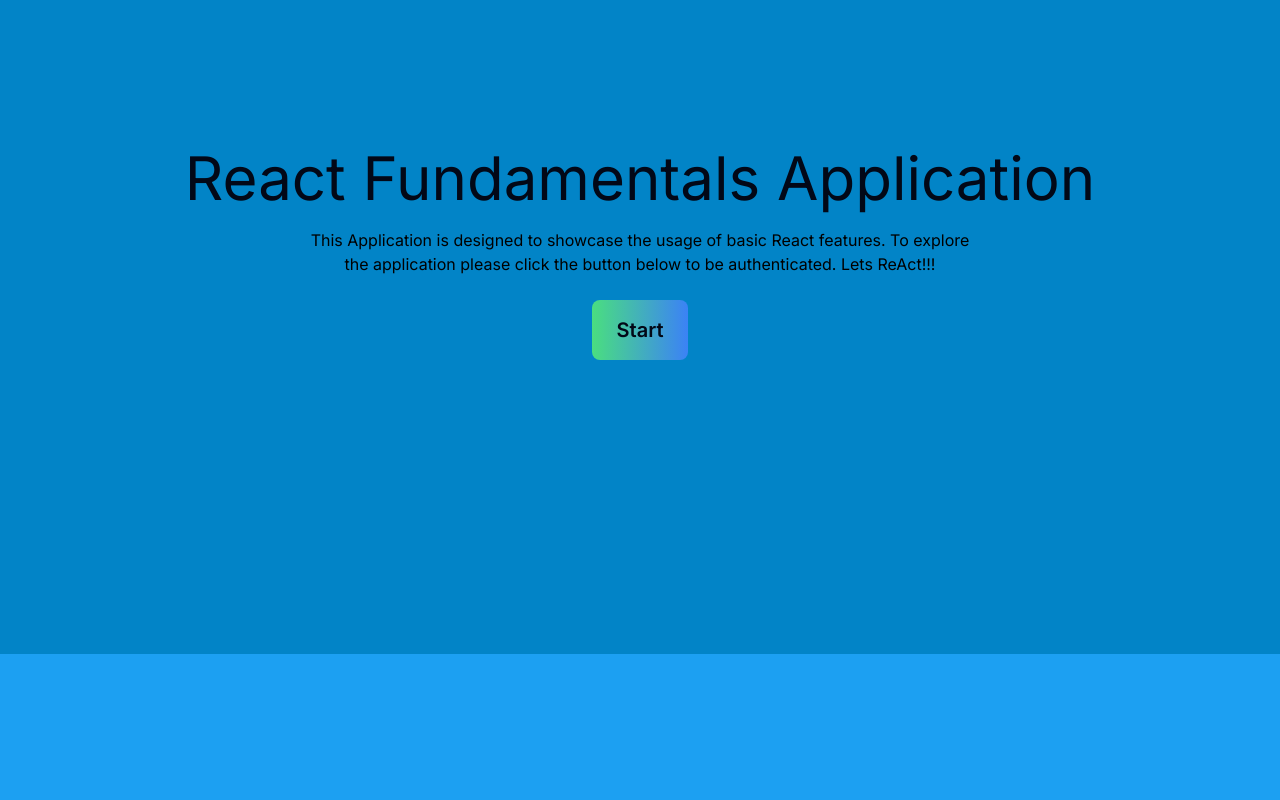
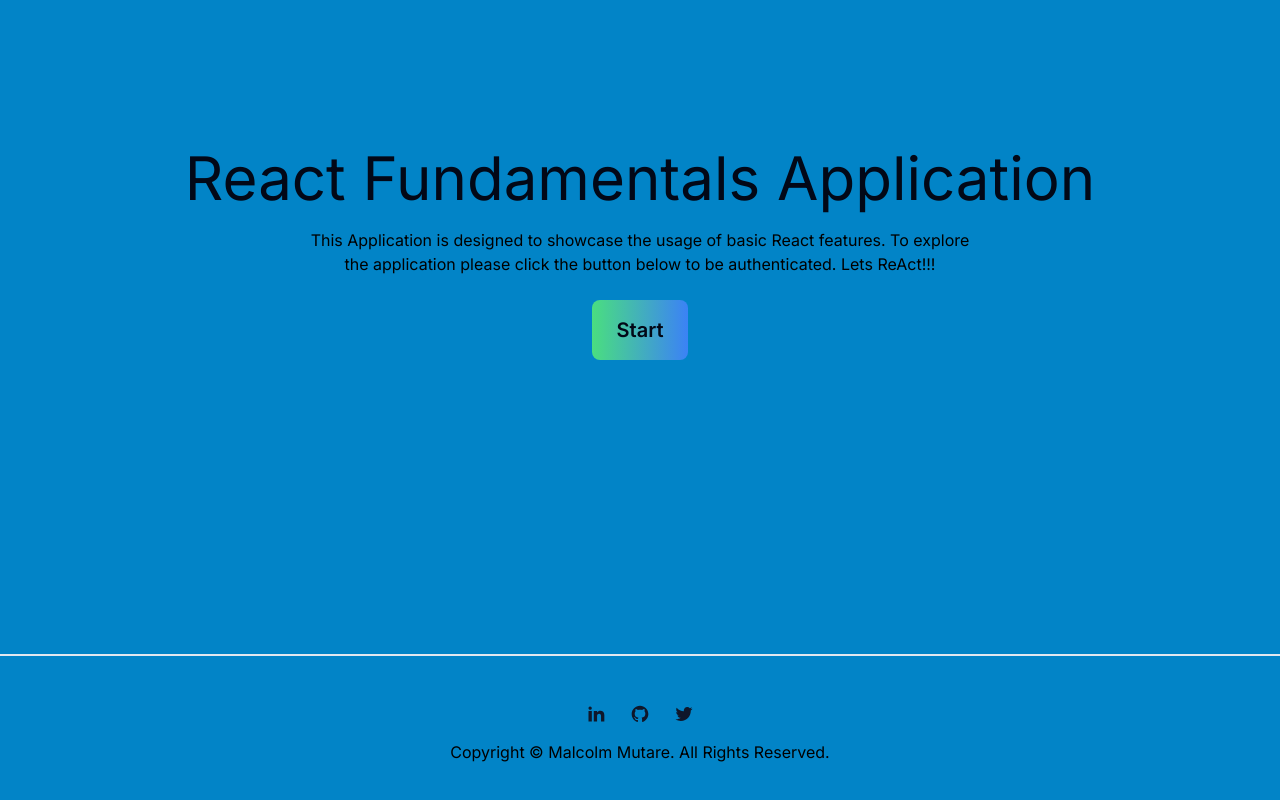
Before and after one commit to mutaremalcolm/demo, a Next.js app: page / in a window 1280 px wide. Shown: the part 228-1028 px from the top of the page. Before the commit the page ends 882 px from the top, so only its background shows below. Built offline with nearby package versions, Linux system fonts and the light colour scheme.

Commit message:
Add Footer Component to React Application
- Implemented a new footer component to improve the application's layout and navigation.

```diff
--- a/package.json
+++ b/package.json
@@ -24,6 +24,7 @@
     "react": "^18",
     "react-dom": "^18",
     "react-hot-toast": "^2.4.1",
+    "react-icons": "^5.2.1",
     "tailwind-merge": "^2.3.0",
     "tailwindcss-animate": "^1.0.7",
     "typewriter-effect": "^2.21.0",
--- a/src/app/layout.tsx
+++ b/src/app/layout.tsx
@@ -3,6 +3,7 @@ import { Inter } from "next/font/google";
 import "./globals.css";
 import Navbar from "../components/Navbar";
 import { Toaster } from "react-hot-toast";
+import Footer from "@/components/Footer";
 
 
 
@@ -25,6 +26,7 @@ export default function RootLayout({
             <Navbar />
             <Toaster />
             {children}
+            <Footer/>
         </body>
       </html>
     </>
--- a/src/app/page.tsx
+++ b/src/app/page.tsx
@@ -2,7 +2,7 @@
 
 import Link from "next/link";
 import { Header } from "../components/Header/Header";
-
+// import Typewriter, { Options } from "typewriter-effect";
 
 export default function Home() {
   return (
--- /dev/null
+++ b/src/components/Footer.tsx
@@ -0,0 +1,24 @@
+import  Socials  from "./Socials";
+
+const Footer = () => {
+  return (
+    <footer className="bg-sky-600 py-12 border-t-2">
+      <div className="container mx-auto">
+        <div className="flex flex-col items-center justify-between">
+          {/* socials */}
+          <Socials containerStyles="flex gap-x-6 xl:mx-0 mb-4"
+            iconStyles="text-primary dark:text-white/70 text-[20px] hover:text-white
+            dark:hover:text-primary transition-all"
+          />
+          {/* copyright */}
+
+          <div className="text-black">
+            Copyright &copy; Malcolm Mutare. All Rights Reserved.
+          </div>
+        </div>
+      </div>
+    </footer>
+  )
+}
+
+export default Footer
--- /dev/null
+++ b/src/components/Socials.tsx
@@ -0,0 +1,44 @@
+'use client'
+
+import {
+  RiLinkedinFill,
+  RiGithubFill,
+  RiTwitterFill,
+  RiInstagramFill
+} from "react-icons/ri";
+
+
+import Link from "next/link";
+
+const icons = [
+
+  {
+    path: "https://www.linkedin.com/in/malcolm-mutare-a234a61aa/",
+    name: <RiLinkedinFill />
+  },
+  {
+    path: "https://github.com/mutaremalcolm",
+    name: <RiGithubFill />
+  },
+  {
+    path: "https://twitter.com/MalcolmTech",
+    name: <RiTwitterFill />
+  },
+]
+
+
+const Socials = ({containerStyles, iconStyles}: any) => {
+  return (
+    <div className={`${containerStyles}`}>
+      {icons.map((icon, index)=> {
+        return <Link href={icon.path} key={index}>
+          <div className={`${iconStyles}`}>
+            {icon.name}
+          </div>
+        </Link>
+      })}
+    </div>
+  )
+}
+
+export default Socials
```
Also changed, not shown: 1 other file (tests, documents, lock files or other folders).
